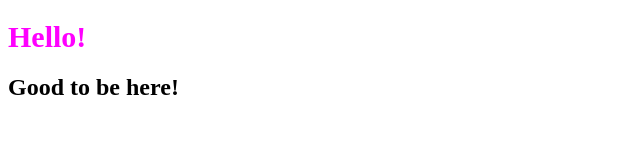
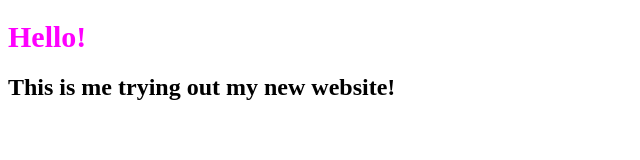
Before and after one commit to emc48/session-seven-again, a plain HTML site: page docs/index.html in a window 1280 px wide. Shown: the whole page, without its empty margins (0-640 px from the left). Drawn offline with Linux system fonts and the light colour scheme.

Commit message:
Changed the h2 tag

```diff
--- a/docs/index.html
+++ b/docs/index.html
@@ -11,7 +11,7 @@
         Hello!
     </h1>
     <h2>
-        Good to be here!
+        This is me trying out my new website!
     </h2>
 </body>
 </html>
```
